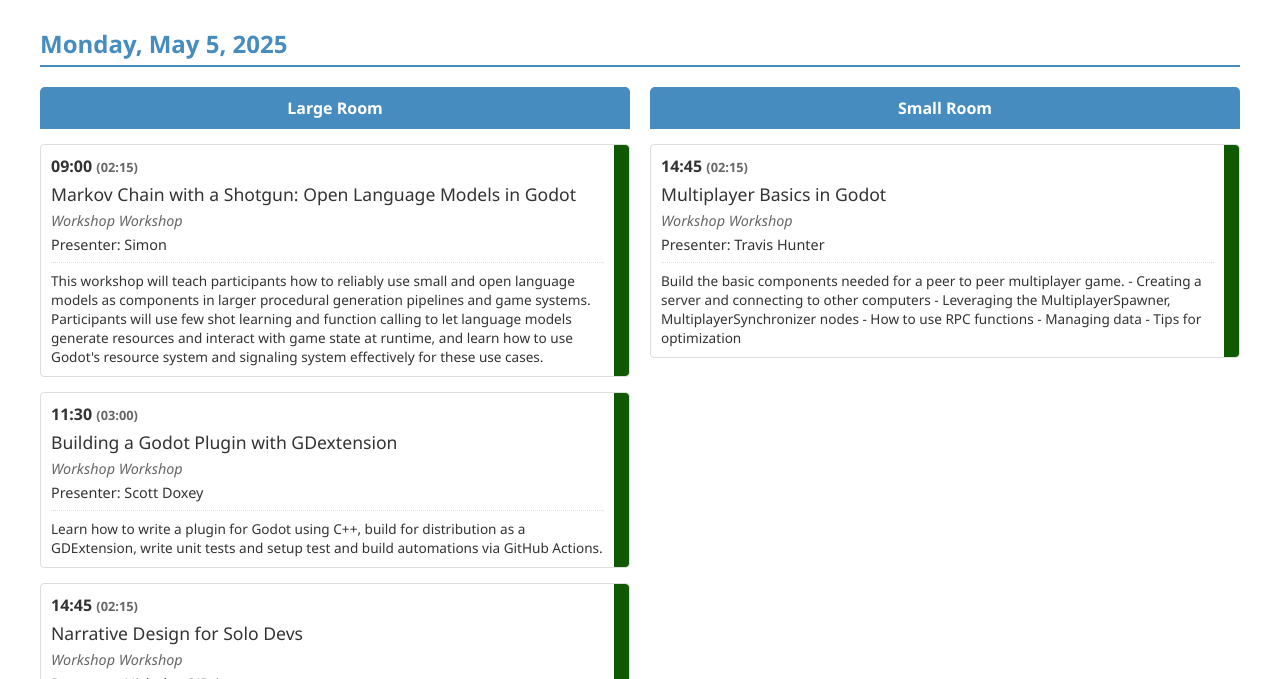
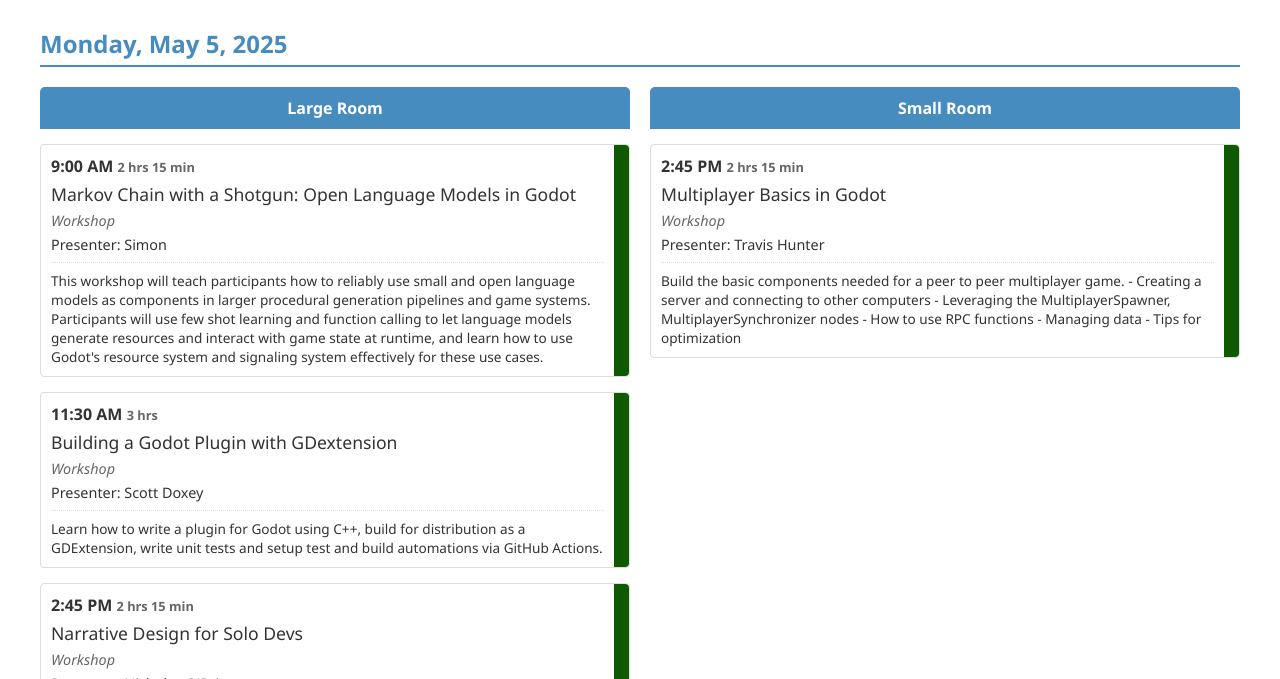
Before and after one commit to scottpetrovic/godotcon-schedule-generator, a website: page index.html in a window 1280 px wide. Shown: the part 121-800 px from the top of the page. Drawn offline with Linux system fonts and the light colour scheme.

Commit message:
Fix dates and duration showing to be easier to read

```diff
--- a/index.html
+++ b/index.html
@@ -166,8 +166,8 @@
       document.getElementById('conference-title').textContent = conference.title;
       document.getElementById('conference-title').style.color = primaryColor;
 
-      const startDate = new Date(conference.start);
-      const endDate = new Date(conference.end);
+      const startDate = parseLocalDate(conference.start);
+      const endDate = parseLocalDate(conference.end);
       document.getElementById('conference-dates').textContent = formatDateRange(startDate, endDate);
 
       // Create a color map for tracks
@@ -185,7 +185,7 @@
 
         // Add day heading
         const dayHeading = document.createElement('h2');
-        const dayDate = new Date(day.date);
+        const dayDate = parseLocalDate(day.date);
         dayHeading.textContent = formatDay(dayDate);
         dayHeading.style.color = primaryColor;
         dayContainer.appendChild(dayHeading);
@@ -228,12 +228,12 @@
               // Add event time
               const timeDiv = document.createElement('div');
               timeDiv.className = 'event-time';
-              timeDiv.textContent = `${event.start} `;
+              timeDiv.textContent =  `${formatTimeStringToAMPM(event.start)} `;
 
               // Add duration
               const durationSpan = document.createElement('span');
               durationSpan.className = 'duration';
-              durationSpan.textContent = `(${event.duration})`;
+              durationSpan.textContent = `${formatDuration(event.duration) }`;
               timeDiv.appendChild(durationSpan);
 
               eventDiv.appendChild(timeDiv);
@@ -249,6 +249,13 @@
                 const typeDiv = document.createElement('div');
                 typeDiv.className = 'event-type';
                 typeDiv.textContent = `${event.track || ''} ${event.type}`.trim();
+
+              if (event.type == "Workshop")
+              {
+                // Workshops have both type and track set to the same
+                typeDiv.textContent = event.type;
+              }
+
                 eventDiv.appendChild(typeDiv);
               }
 
@@ -300,6 +307,39 @@
       const options = { weekday: 'long', month: 'long', day: 'numeric', year: 'numeric' };
       return date.toLocaleDateString('en-US', options);
     }
+
+    // purpose: Parse a date string in the format YYYY-MM-DD and return a Date object
+    // This takes a local time date string and converts it to a Date object...fixing the timezone issue
+    // Note: This function assumes the date string is in the format YYYY-MM-DD
+    function parseLocalDate(dateString) {
+      const [year, month, day] = dateString.split('-').map(Number);
+      return new Date(year, month - 1, day); // month is 0-based
+    }
+
+    // Start times for events are like 9:00, or 14:30
+    // This function converts them to a 12-hour format with AM/PM for easier reading
+    function formatTimeStringToAMPM(timeString) {
+      const [hour, minute] = timeString.split(':').map(Number);
+      const date = new Date(); // today’s date
+      date.setHours(hour, minute, 0, 0); // set time
+
+      return date.toLocaleTimeString('en-US', {
+        hour: 'numeric',
+        minute: '2-digit',
+        hour12: true,
+      });
+    }
+
+    function formatDuration(durationString) {
+      const [hours, minutes] = durationString.split(':').map(Number);
+      const parts = [];
+
+      if (hours > 0) parts.push(`${hours} hr${hours > 1 ? 's' : ''}`);
+      if (minutes > 0) parts.push(`${minutes} min`);
+
+      return parts.join(' ');
+    }
+
   </script>
 </body>
 </html>
```
